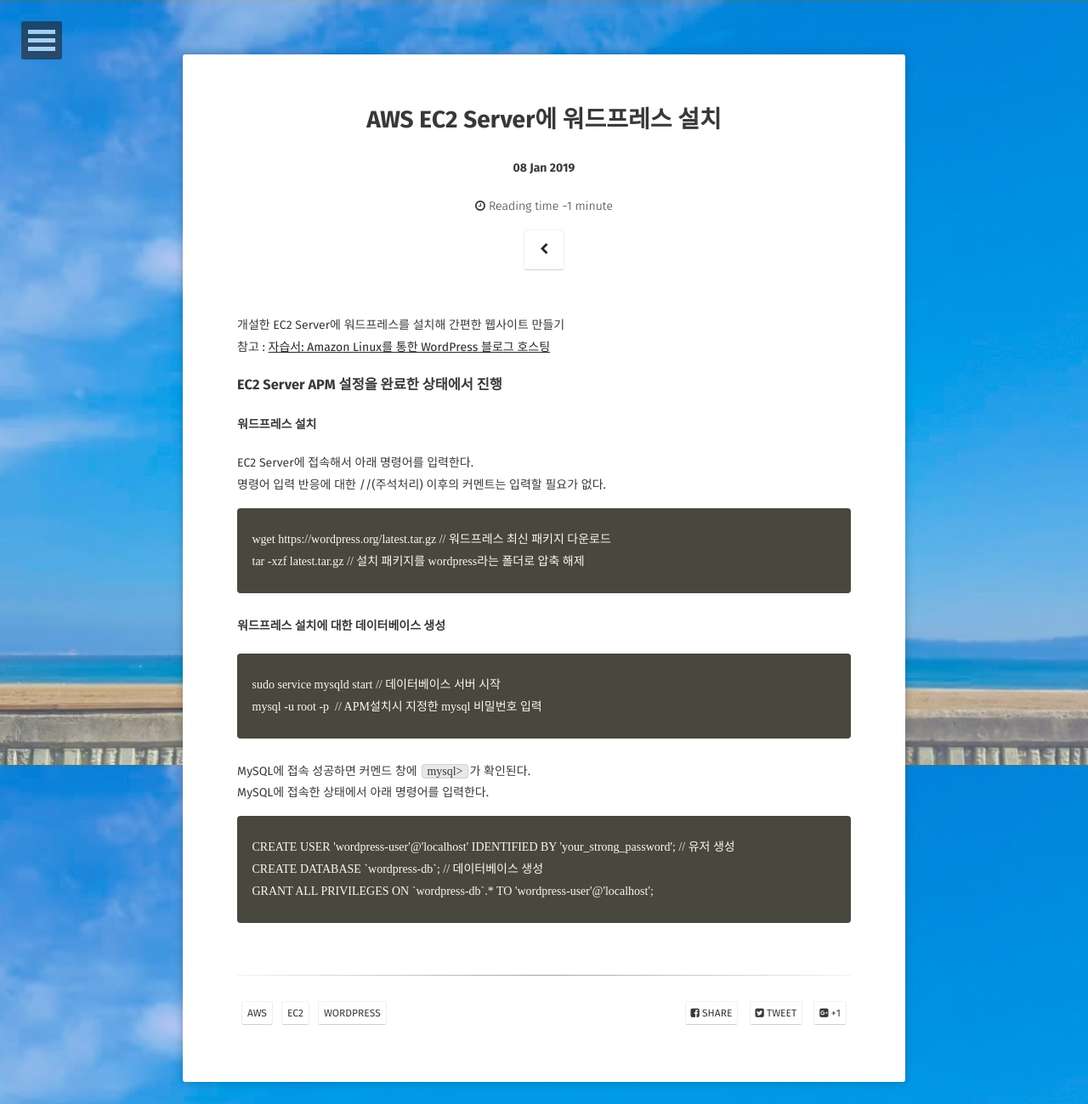
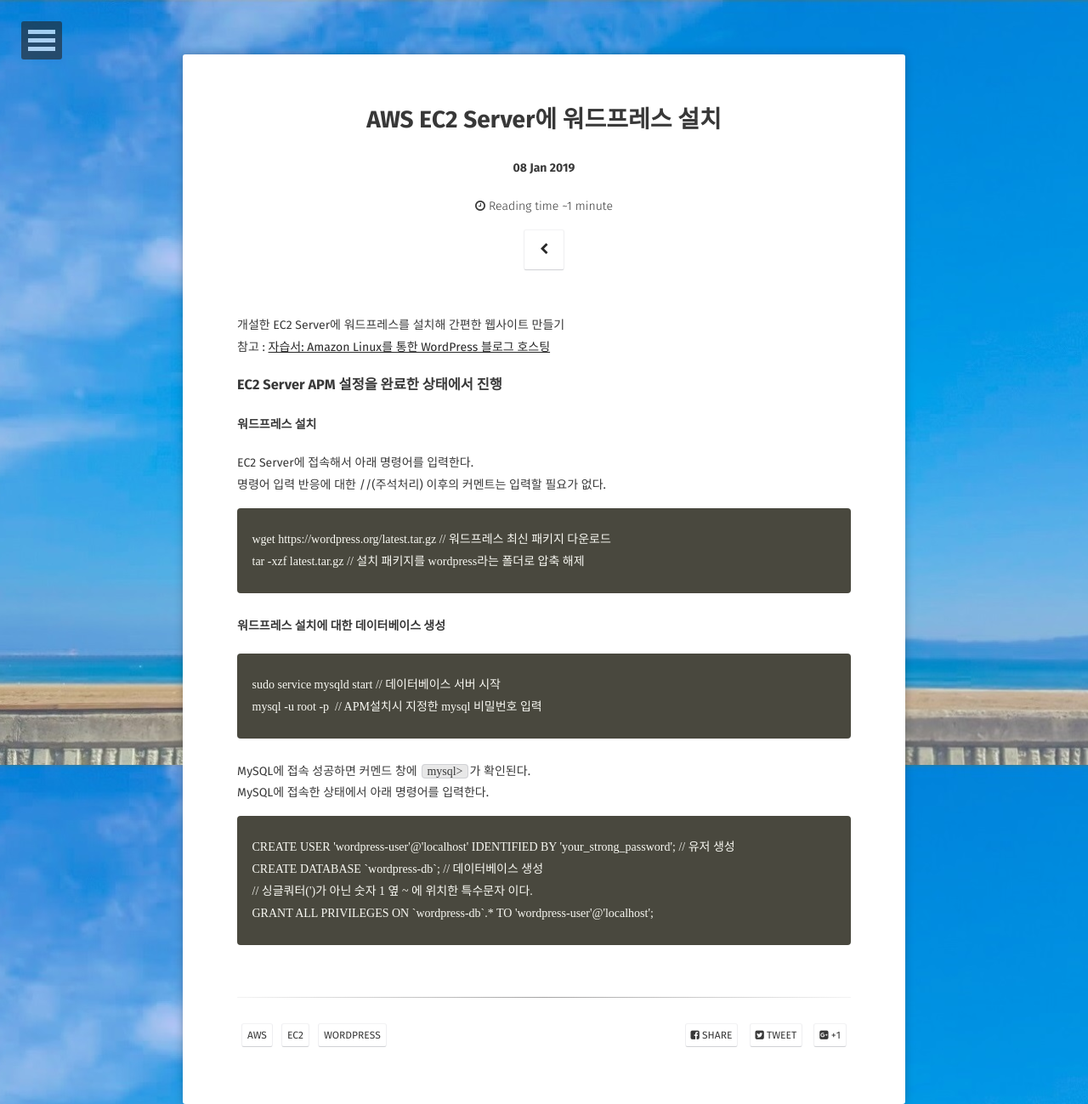
Before and after one commit to kangyechan/kangyechan.github.io, a Jekyll site: the page built from _posts/2019-01-08-aws-ec2-server-wp.md, in a window 1280 px wide. Shown: the whole page at 85% size. Built offline with Jekyll 4.4.1, drawn with Linux system fonts in a browser that asks for light colours; some web fonts are replaced.

Commit message:
Update 2019-01-08-aws-ec2-server-wp.md

```diff
--- a/_posts/2019-01-08-aws-ec2-server-wp.md
+++ b/_posts/2019-01-08-aws-ec2-server-wp.md
@@ -35,5 +35,6 @@ MySQL에 접속한 상태에서 아래 명령어를 입력한다.
 {% highlight html %}
  CREATE USER 'wordpress-user'@'localhost' IDENTIFIED BY 'your_strong_password'; // 유저 생성
  CREATE DATABASE `wordpress-db`; // 데이터베이스 생성
+ // 싱글쿼터(')가 아닌 숫자 1 옆 ~ 에 위치한 특수문자 이다.
  GRANT ALL PRIVILEGES ON `wordpress-db`.* TO 'wordpress-user'@'localhost';
 {% endhighlight %}
```
